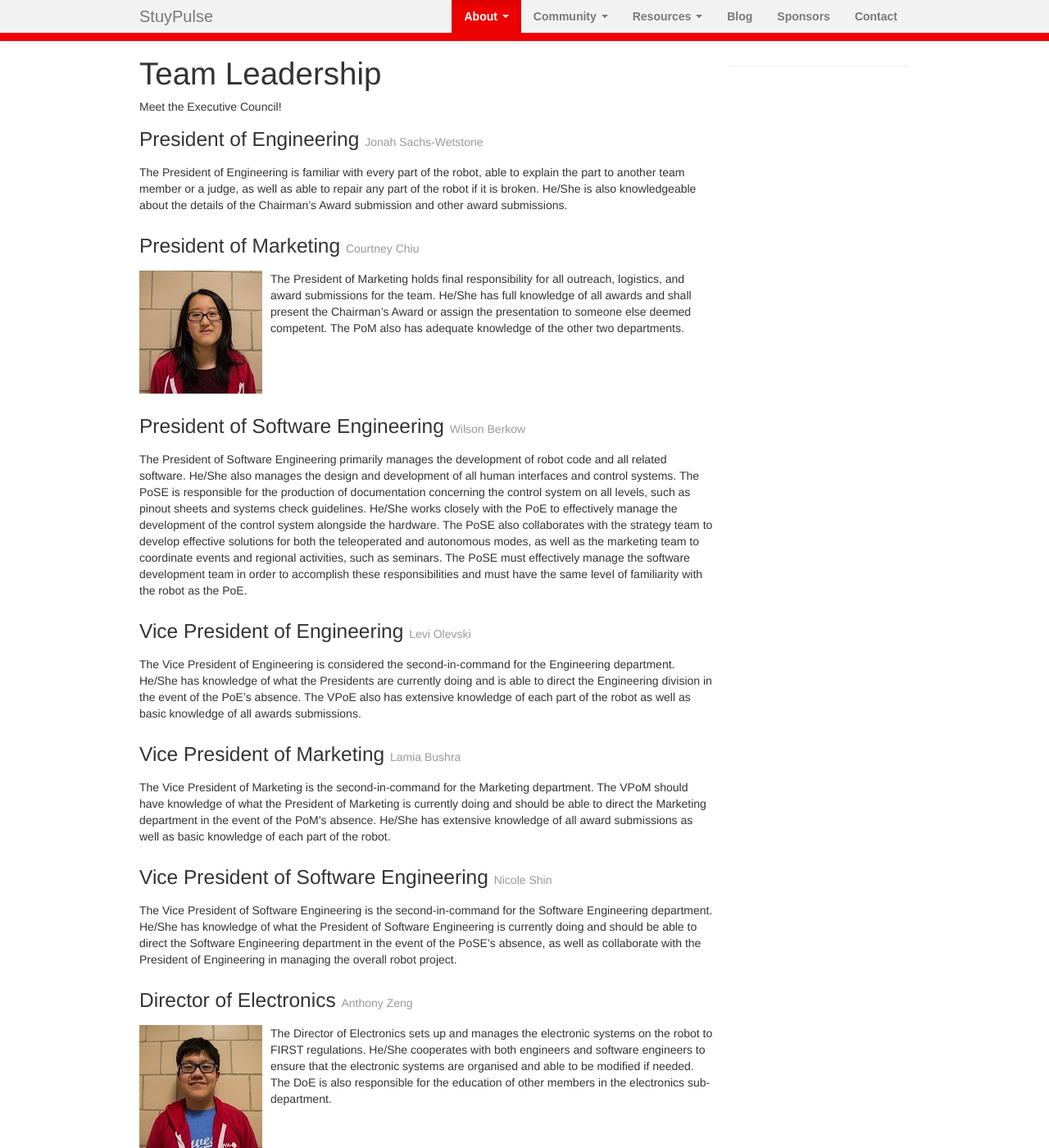
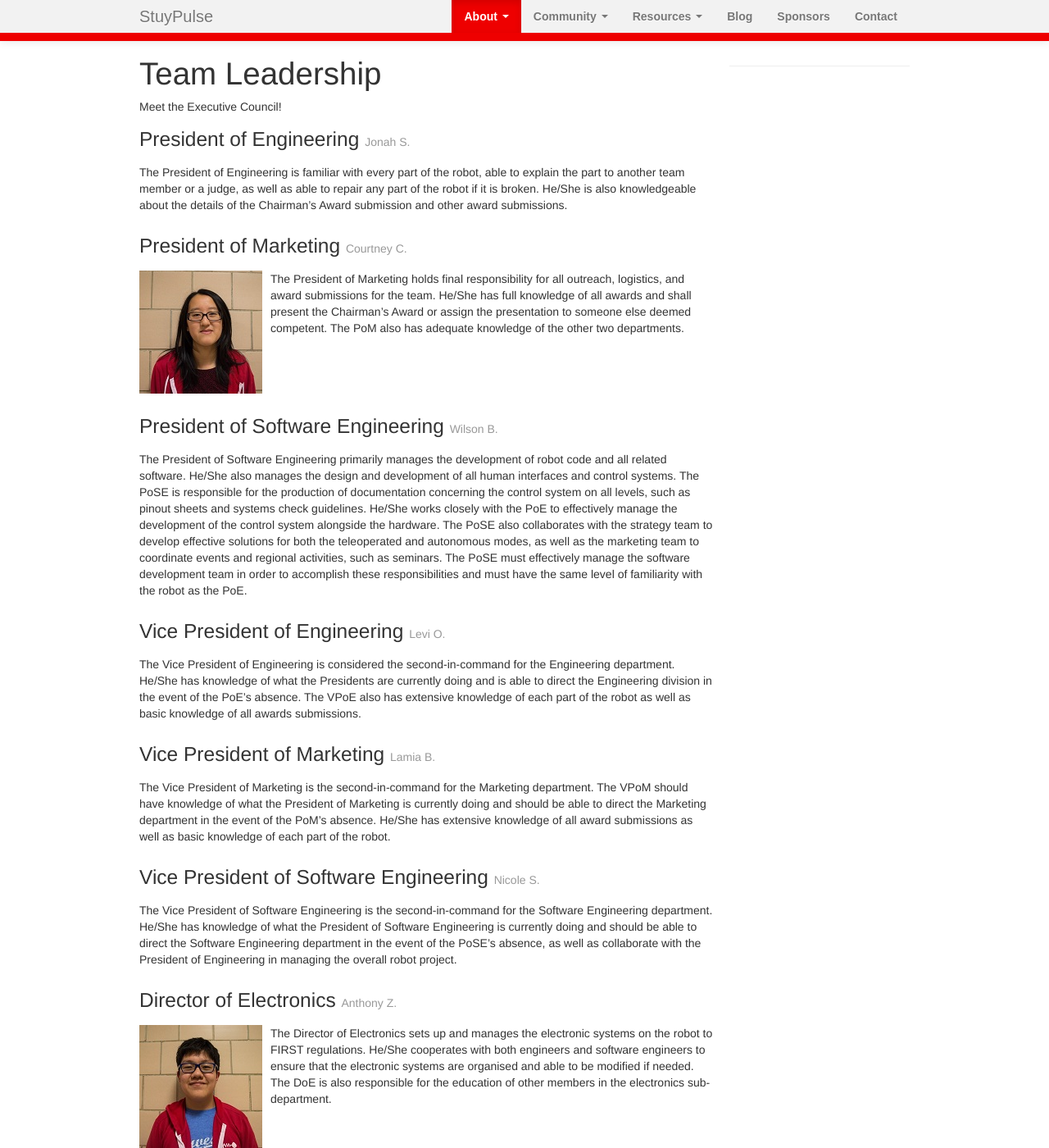
Before and after one commit to StuyPulse/team694.github.io, a Jekyll site: the page built from about/ec/index.md, in a window 1280 px wide and 1400 px high. Shown: the whole window at 82% size. Built offline with Jekyll 4.4.1, drawn with Linux system fonts in a browser that asks for light colours; nearby versions of some CDN libraries; some of the changed text lies outside the part shown.

Commit message:
Truncate last names

```diff
--- a/_data/ec.yml
+++ b/_data/ec.yml
@@ -2,46 +2,46 @@
 # Used by: /about/ec
 # For each position, name is required and photo is optional.
 poe:
-    name: Jonah Sachs-Wetstone
+    name: Jonah S.
 pom:
-    name: Courtney Chiu
+    name: Courtney C.
     photo: /img/ec/courtney.jpg
 pse:
-    name: Wilson Berkow
+    name: Wilson B.
 vpoe:
-    name: Levi Olevski
+    name: Levi O.
 vpom:
-    name: Lamia Bushra
+    name: Lamia B.
 vpse:
-    name: Nicole Shin
+    name: Nicole S.
 lab-ops:
-    name: Arpita Abrol
+    name: Arpita A.
     photo: /img/ec/arpita.jpg
 ops:
-    name: Dana Yang
+    name: Dana Y.
     photo: /img/ec/dana.jpg
 finance:
-    name: Winne Lin
+    name: Winne L.
 pr:
-    name: Yedoh Kang
+    name: Yedoh K.
 procurement:
-    name: James Smith
+    name: James S.
 electronics:
-    name: Anthony Zeng
+    name: Anthony Z.
     photo: /img/ec/anthony.jpg
 adoe:
-    name: Brian Leung
+    name: Brian L.
 field:
-    name: Meredith Hu
+    name: Meredith H.
 strategy:
-    name: Christopher Sherling
+    name: Christopher S.
     photo: /img/ec/chris.jpg
 ados:
-    name: Piotr Milewski
+    name: Piotr M.
 design:
     name: Vacant
 machinist:
-    name: Anya Keller
+    name: Anya K.
     photo: /img/ec/anya.jpg
 webmaster:
-    name: James Wang
+    name: James W.
```
